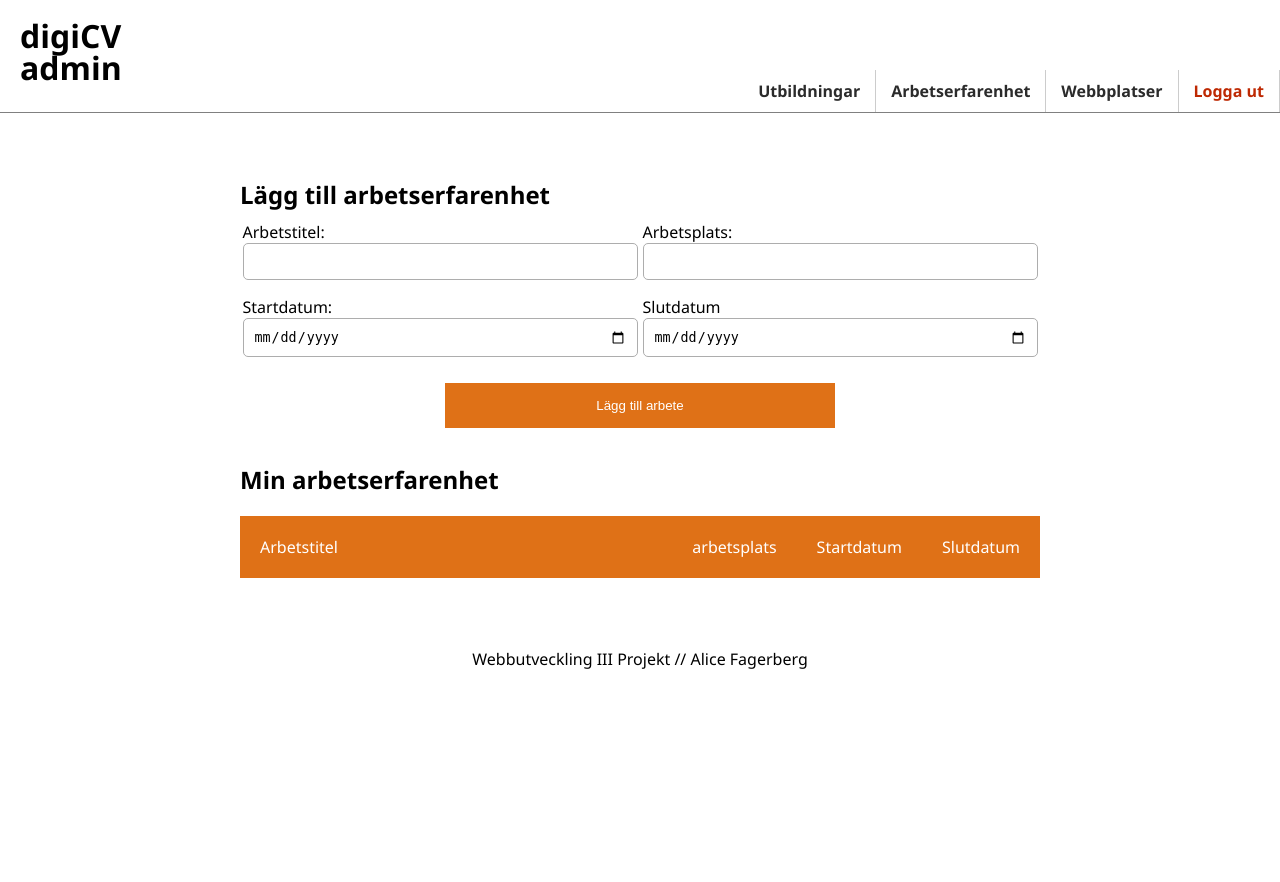
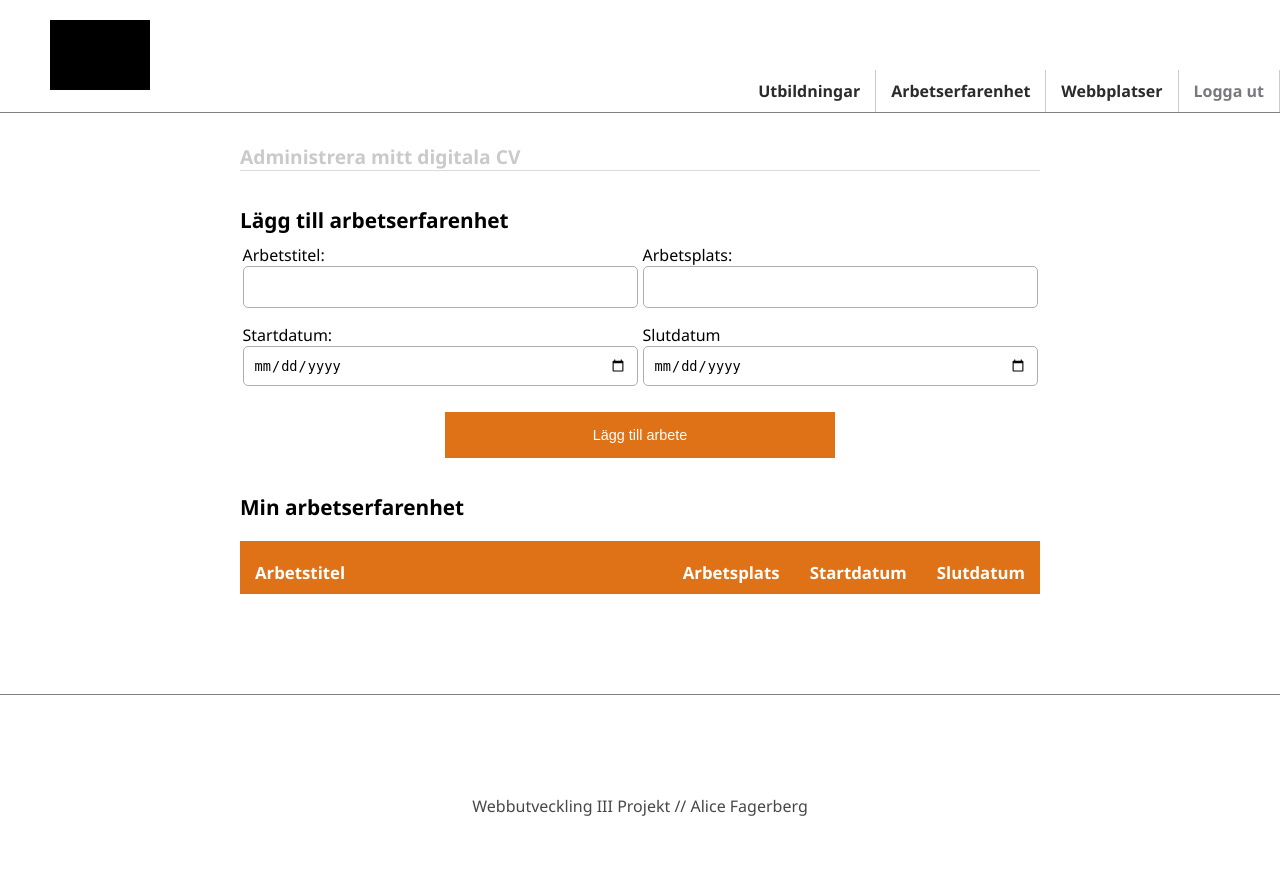
Before and after one commit to afagerberg/webb3projektadmin, a PHP site: page /adminwork.php in a window 1280 px wide. Before the commit the page ends 669 px from the top, so only its background shows below. Run offline with PHP 8.4, Linux system fonts and the light colour scheme; the visitor is signed in with stand-in values (Sample User, id 1); lists and menus that the app fills with data are empty.

Commit message:
more styling responsivness

```diff
--- a/adminwork.php
+++ b/adminwork.php
@@ -1,37 +1,5 @@
 <!-- Projekt DT173G av Alice Fagerberg-->
-<?php include("includes/config.php"); ?>
-<?php
-
-    // Kontroll om användare inloggad
-    if(!isset($_SESSION['username'])){
-        header("location: index.php?message=Logga in för att administera...");
-    }
-
-?>
-<!DOCTYPE html>
-<html lang="sv">
-<head>
-    <meta charset="UTF-8">
-    <meta http-equiv="X-UA-Compatible" content="IE=edge">
-    <meta name="viewport" content="width=device-width, initial-scale=1.0">
-    <link rel="stylesheet" href="css/main.css">
-    <title>Webbutveckling III moment 5</title>
-</head>
-<body>
-    <header>
-        <p>digiCV<br>admin</p>
-
-        <ul class="mybuttons">
-        <li><a href="admineducation.php" class="goto"> Utbildningar</a></li>
-        <li><a href="adminwork.php" class="goto">Arbetserfarenhet</a></li>
-        <li><a href="adminwebpages" class="goto">Webbplatser</a></li>
-        <li><a href="logout.php" class="logout">Logga ut</a></li>
-
-        </ul>
-
-    </header>
-
-    <div id="workcontent">
+<?php include("includes/header.php") ?>
 
         <h2 id="formheading">Lägg till arbetserfarenhet</h2>
 
@@ -52,18 +20,20 @@
         <h2 id="workheading">Min arbetserfarenhet</h2>
         <table>
             <thead id="theadwork">
-                <!-- Titelegenskaper för tillagd vara-->
+                <!-- tabell-->
                 <tr>
-                    <td>Arbetstitel</td>
-                    <td>arbetsplats</td>
-                    <td>Startdatum</td>
-                    <td>Slutdatum</td>
+                    <th>Arbetstitel</th>
+                    <th>Arbetsplats</th>
+                    <th>Startdatum</th>
+                    <th>Slutdatum</th>
                 </tr>
             </thead>
-            <!-- Här läggs tillagda objekt (vid klick på lägg till-knapp på enskild produkt-sida)-->
+            <!-- tabell utskrift-->
             <tbody id="worktable">
           </tbody>
         </table>
+
+        <!-- Utskrift mobil-->
         <div id="worklist">
 
         </div>
--- a/css/main.css
+++ b/css/main.css
@@ -22,32 +22,38 @@ a{
 header{
     position: sticky;
     top:0;
+    width:100%;
     display:flex;
     justify-content: space-between;
     flex-direction: row;
     flex-wrap: wrap;
-    padding:20px 0 0 20px;
+    padding-top:20px;
     border-bottom:1px solid grey;
     background-color:white;
 
 }
 
-header p{
-
-    font-size:2em;
-    line-height: 1;
-    font-weight:bold;
+header .logobox{
+    margin:0 auto;
+    width:100px;
+    height:70px;
+    background-color:black;
 
 }
 header ul {
+    width:100%;
     list-style:none;
-    display:inline-block;
-    margin-top:50px;
-
+    display:flex;
+    flex-direction:row;
+    flex-wrap:wrap;
+    margin-top:10px;
+    justify-content: space-evenly;
 }
 
 header li {
-    float:left;
+    flex:25%;
+    border:0.5px solid rgb(197, 197, 197);
+    text-align:center;
 }
 
 header li a {
@@ -56,11 +62,11 @@ header li a {
     font-weight:bold;
     display:inline-block;
     padding:10px 15px 10px 15px;
-    border-right:0.5px solid rgb(204, 204, 204);
+
 }
 
 .logout {
-    color: rgb(190, 41, 3);
+    color: rgb(120, 121, 126);
 }
 
 header a:hover {
@@ -74,10 +80,19 @@ header a:hover {
     padding-top:100px;
 }
 
-#educontent, #workcontent, #webcontent{
+#content{
     max-width:800px;
     margin:0 auto;
-    padding-top:50px;
+    padding-top:30px;
+}
+
+#subheadline {
+    color:rgb(202, 202, 202);
+    font-size:1.1em;
+    border-bottom:1px solid rgb(219, 219, 219);
+    max-width:400px;
+    width:94%;
+    margin:0 auto;
 }
 
 .admintopics{
@@ -97,7 +112,7 @@ header a:hover {
 }
 .box1 {background-color:rgb(39, 41, 51);}
 .box2 {background-color:rgb(223, 113, 23);}
-.box3 {background-color:rgb(6, 59, 47);}
+.box3 {background-color:rgb(40, 82, 29);}
 .box4 {background-color:rgb(156, 40, 11); color:white;}
 
 .admintopics li a {
@@ -127,6 +142,7 @@ h2 {
     padding-top:15px;
     padding-bottom:10px;
     max-width:400px;
+    font-size:1.2em;
     width:94%;
     margin:0 auto;
 }
@@ -229,21 +245,42 @@ input{
     display:none;
 }
 
+table, form input, #content li {
+    font-size:1.05em;
+}
+
+#content button {
+    font-size:0.9em;
+}
+
 
 table {
-    max-width:800px;
     width:94%;
+    border-collapse: collapse;
+    table-layout: auto;
     margin: 0 auto;
     margin-top: 10px;
+    font-size:1.05em;
     display:none;
 
 }
 
+table {
+    width:94%;
+    border-collapse: collapse;
+    margin: 0 auto;
+    margin-top: 10px;
+    font-size:1.05em;
+    display:none;
+  }
 
-table, tr, td {
-    border-collapse: collapse;
-    text-align: left;
-}
+  th,td {
+    padding:20px 15px 10px 15px;
+    text-align:left;
+    vertical-align: top;
+
+  }
+
 
 #theadedu{
     background-color:rgb(39, 41, 51);
@@ -255,32 +292,52 @@ table, tr, td {
     color:white;
 }
 
+
 #theadwebp{
-    background-color:rgb(6, 59, 47);
+    background-color: rgb(156, 40, 11);
     color:white;
+
 }
 
-
-thead td {
-    padding:20px;
+#theadwork th, #worktable td{
     width:100%;
 }
 
-tbody td{
-    padding:20px 20px 10px 20px;
+.tablebtns {
+    border-bottom: 1px solid grey;
 }
+
+tbody a{
+    font-weight:bold;
+    color:rgb(26, 26, 26);
+    transition:all 0.2s;
+}
+tbody a:hover {
+    opacity: 0.6;
+}
+
 
 .tablebtns button  {
     float:right;
     padding:10px 15px 10px 15px;
     margin-left:10px;
-    border:3px solid rgb(39, 41, 51);
     font-weight:bold;
-    color:rgb(39, 41, 51);
     cursor:pointer;
     background-color:transparent;
     border-radius:5px;
     transition:all 0.2s;
+}
+
+#eduprinttable button {color:rgb(39, 41, 51); border:3px solid rgb(39, 41, 51);}
+#worktable button {color:rgb(223, 113, 23); border:3px solid rgb(223, 113, 23);}
+#webptable button {color:rgb(156, 40, 11); border:3px solid rgb(156, 40, 11);}
+
+#eduprinttable button:hover{color:white; background-color:rgb(39, 41, 51);}
+#worktable button:hover {color:white; background-color:rgb(223, 113, 23);}
+#webptable button:hover {color:white; background-color:rgb(156, 40, 11);}
+
+.tablebtns{
+    border-bottom:1px solid rgb(145, 145, 145);
 }
 
 .listingedu button, .listingwork button, .listingwebpages button {
@@ -295,13 +352,6 @@ tbody td{
     border-radius:5px;
 }
 
-table button:hover {
-    color:white;
-    background-color:rgb(39, 41, 51);
-}
-.tablebtns{
-    border-bottom:1px solid rgb(49, 49, 49);
-}
 
 .listingedu, .listingwork, .listingwebpages {
     display:inline-block;
@@ -321,31 +371,75 @@ table button:hover {
 }
 .listingedu{background-color:rgb(39, 41, 51);}
 .listingwork{background-color:rgb(223, 113, 23);}
-.listingwebpages{background-color:rgb(6, 59, 47);}
+.listingwebpages{background-color:rgb(6, 59, 19);}
 
 footer {
-    margin-top:20px;
-    padding:50px;
+    margin-top:100px;
+    padding:100px 10px 50px 10px;
+    border-top:1px solid grey;
+
+}
+
+footer a {
+    color: rgb(71, 71, 71);
+    font-weight:bold;
+}
+footer a:hover {
+    filter:opacity(0.6);
 }
 
 footer p {
     text-align:center;
+    color:rgb(71, 71, 71);
+    margin-bottom:15px;
 }
 
 
 @media screen and (min-width:800px){
+    header .logobox{
+        margin-left:50px;
+    }
+
+    header ul {
+        list-style:none;
+        display:inline-block;
+        width:auto;
+        margin-top:50px;
+
+    }
+
+    header li {
+        float:left;
+        width:fit-content;
+        border:0;
+    }
+
+    header li a {
+        color:rgb(43, 43, 43);
+        transition: all 0.2s;
+        font-weight:bold;
+        display:inline-block;
+        padding:10px 15px 10px 15px;
+        border-right:0.5px solid rgb(204, 204, 204);
+    }
+
+    #subheadline {
+        font-size:1.2em;
+        margin-bottom:20px;
+        max-width:800px;
+        width:100%;
+    }
 
     h2 {
         max-width:800px;
         margin-left:0;
+        font-size:1.3em;
     }
 
     table {
         display:block;
-        margin: 0 auto;
-        table-layout: fixed;
-        width: 100%;
         margin-top: 10px;
+        width:100%;
     }
 
     #eduprintlist, #worklist, #webplist{
--- a/includes/config.php
+++ b/includes/config.php
@@ -1,2 +1,4 @@
 <?php
 session_start();
+
+?>
--- /dev/null
+++ b/includes/header.php
@@ -0,0 +1,34 @@
+<?php include("includes/config.php"); ?>
+<?php
+
+    // Kontroll om användare inloggad
+    if(!isset($_SESSION['username'])){
+        header("location: index.php?message=Logga in för att administera...");
+    }
+
+?>
+<!DOCTYPE html>
+<html lang="sv">
+<head>
+    <meta charset="UTF-8">
+    <meta http-equiv="X-UA-Compatible" content="IE=edge">
+    <meta name="viewport" content="width=device-width, initial-scale=1.0">
+    <link rel="stylesheet" href="css/main.css">
+    <title>Webbutveckling III moment 5</title>
+</head>
+<body>
+    <header>
+        <a href="index.php"><div class="logobox"></div></a>
+
+        <ul class="mybuttons">
+        <li><a href="admineducation.php"> Utbildningar</a></li>
+        <li><a href="adminwork.php">Arbetserfarenhet</a></li>
+        <li><a href="adminwebpages">Webbplatser</a></li>
+        <li><a href="logout.php" class="logout">Logga ut</a></li>
+
+        </ul>
+
+    </header>
+
+    <div id="content">
+        <h1 id ="subheadline">Administrera mitt digitala CV</h1>
--- a/index.php
+++ b/index.php
@@ -63,8 +63,8 @@
         <ul class="admintopics">
         <li><a href="admineducation.php" class="box1"> Utbildningar</a></li>
         <li><a href="adminwork.php" class="box2">Arbetserfarenhet</a></li>
-        <li><a href="adminwebpages" class="box3">Webbplatser</a></li>
-        <li><a href="adminwebpages" class="box4">Se mitt digiCV</a></li>
+        <li><a href="adminwebpages" class="box4">Webbplatser</a></li>
+        <li><a href="adminwebpages" class="box3">Se mitt digiCV</a></li>
     </ul>
     <a href="logout.php" class="logout">Logga ut</a>
 <?php
--- a/js/work.js
+++ b/js/work.js
@@ -49,7 +49,7 @@ function getAllJobs(){
             <td>${job.enddate}</td>
         </tr>
         <tr class="tablebtns">
-        <td colspan="6"><button id="${job.jobid}" onclick="deleteJob('${job.jobid}')">Radera</button>
+        <td colspan="4"><button id="${job.jobid}" onclick="deleteJob('${job.jobid}')">Radera</button>
         <button class="edit" onclick="getJobById('${job.jobid}', '${job.title}', '${job.workplace}', '${job.startdate}', '${job.enddate}')">Redigera</button></td>
         </tr>`;
 
```
Also changed, not shown: admineducation.php (+11 -48 lines), adminwebpages.php (+4 -36 lines), includes/footer.php (added, +9 -0 lines), js/webpages.js (+4 -4 lines), js/education.js (renamed from js/main.js).
